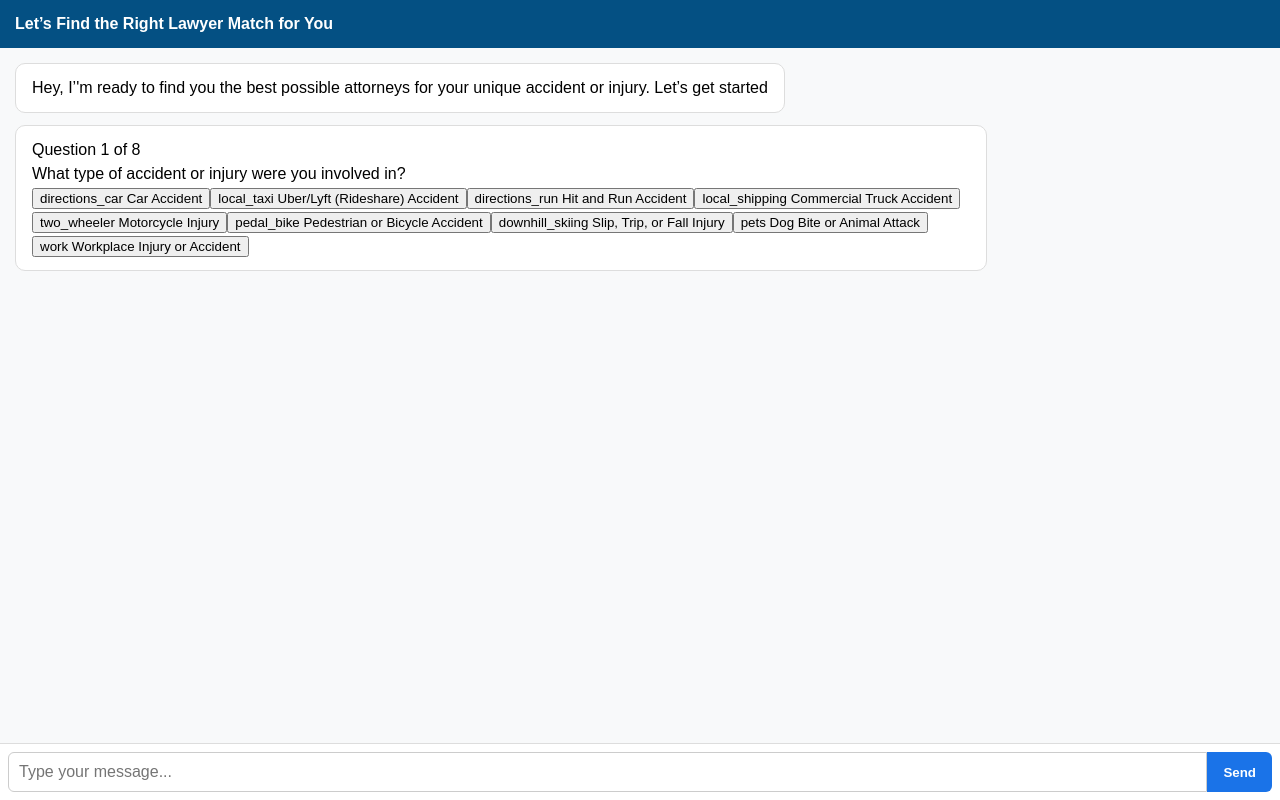
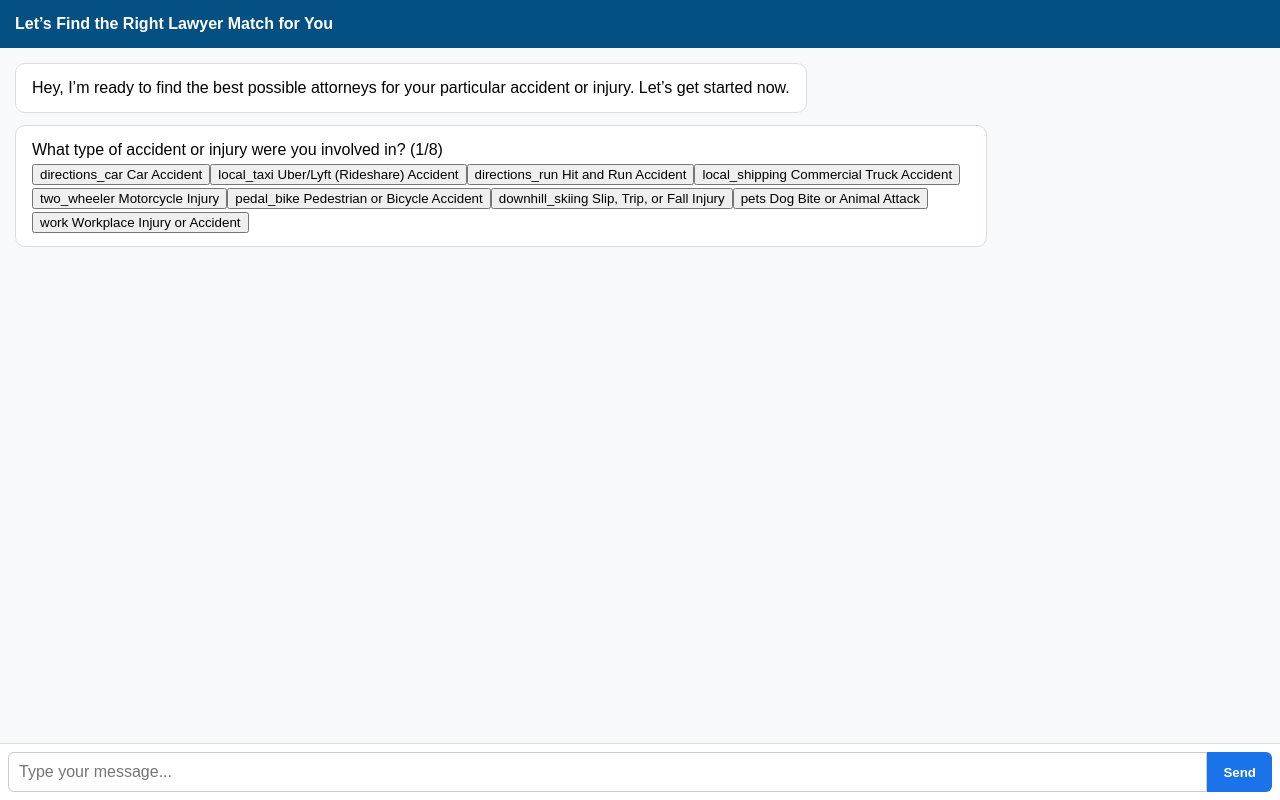
Before and after one commit to jwfunnell/injury-chatbot, a plain HTML site: page index.html in a window 1280 px wide. Drawn offline with Linux system fonts and the light colour scheme.

Commit message:
Update index.html

```diff
--- a/index.html
+++ b/index.html
@@ -232,7 +232,7 @@ document.addEventListener('DOMContentLoaded', function() {
    // Start the conversation
    function startConversation() {
        // Display welcome message
-       createIncomingMessage("Hey, I’'m ready to find you the best possible attorneys for your unique accident or injury. Let’s get started");
+       createIncomingMessage("Hey, I’m ready to find the best possible attorneys for your particular accident or injury. Let’s get started now.");
 
        // Show the first question after a short delay
        setTimeout(() => {
@@ -240,7 +240,6 @@ document.addEventListener('DOMContentLoaded', function() {
        }, 1000);
    }
 
-   // Show the next question
    // Show the next question
    function showNextQuestion() {
        if (currentQuestion < questions.length) {
@@ -250,16 +249,13 @@ document.addEventListener('DOMContentLoaded', function() {
            const messageDiv = document.createElement('div');
            messageDiv.classList.add('message', 'incoming');
 
-           // Add question number
-           const questionNumberDiv = document.createElement('div');
-           questionNumberDiv.classList.add('question-number');
-           questionNumberDiv.textContent = `Question ${currentQuestion + 1} of ${totalQuestions}`;
-           messageDiv.appendChild(questionNumberDiv);
 
-           // Add question text
+           // Add question text with progress
            const questionTextDiv = document.createElement('div');
-           questionTextDiv.textContent = question.text;
+           questionTextDiv.textContent = `${question.text} (${currentQuestion + 1}/${totalQuestions})`;
            messageDiv.appendChild(questionTextDiv);
+
+
 
            // Check if it's a multiple choice or text input question
            if (question.type === "text" || question.type === "email" || question.type === "tel") {
```
